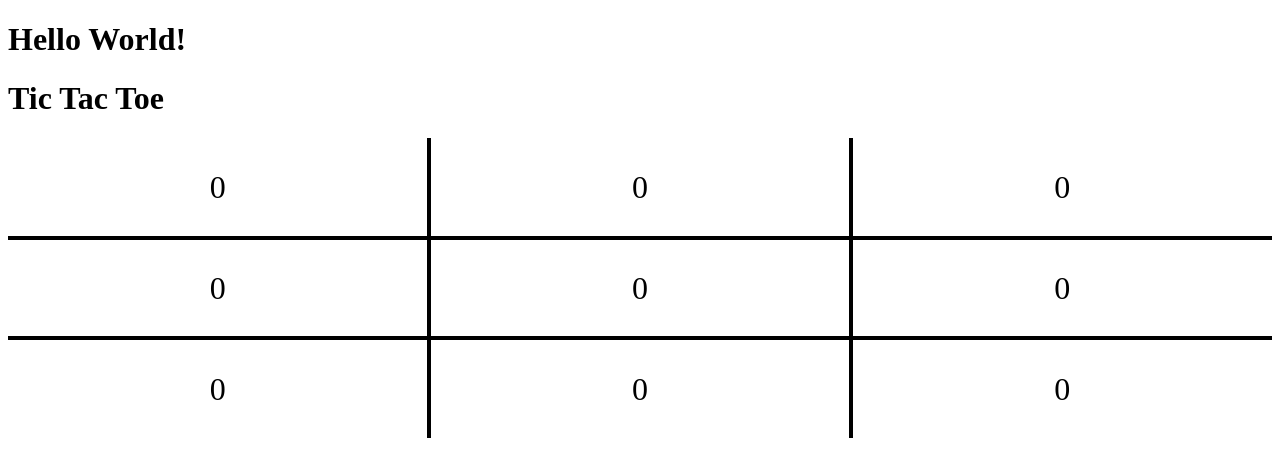
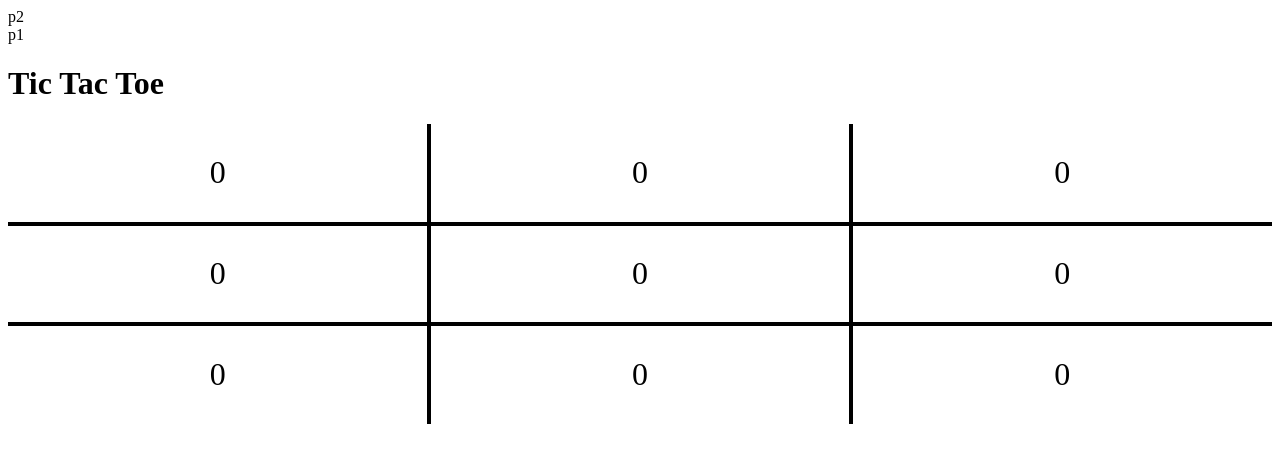
Before and after one commit to lybb-web/tic-tac-toe, a plain HTML site: page index.html in a window 1280 px wide. Drawn offline with Linux system fonts and the light colour scheme.

Commit message:
Added factory function for players

```diff
--- a/index.html
+++ b/index.html
@@ -8,7 +8,6 @@
     </head>
 
     <body>
-        <h1>Hello World!</h1>
         <script src="tic-tac-toe.js"></script>
     </body>
 </html>
--- a/tic-tac-toe.js
+++ b/tic-tac-toe.js
@@ -3,11 +3,22 @@ const TicTacToeGame = (function(){
     var score = 0;
     var body  = document.querySelector("body");
     var gameboard = [[0,0,0], [0,0,0], [0,0,0]];
+    // function Player(name) {
+    //     const marker = "x";
+    //     return {name, marker};
+    // }
+
+    function Player(name)
+    {
+        this.name = name;
+    }
+
     const startGame = () => {
 
         console.log("Hello World!");
         populatePage();
         makeGameBoard();
+        setPlayers();
         function populatePage()
         {
             var title = document.createElement("h1");
@@ -38,6 +49,28 @@ const TicTacToeGame = (function(){
             body.appendChild(gameGrid);
             console.log(gameboard);
         }
+        function setPlayers()
+        {
+            let number = 0;
+            function createPlayer(name)
+            {
+                number += 1;
+                return {name, number};
+            }
+            playerOne = createPlayer("p1");
+            playerTwo = createPlayer("p2");
+            players = [playerOne, playerTwo];
+            console.log(playerOne);
+            for (let i = 0; i < number; i ++)
+            {
+                var playerDiv = document.createElement("div");
+                playerDiv.id = "player-" + players[i].number;
+                playerDiv.textContent = players[i].name;
+                body.insertBefore(playerDiv, body.firstChild);
+            }
+            console.log(playerTwo);
+        }
+
     };
 
     const getScore = () => {
```
